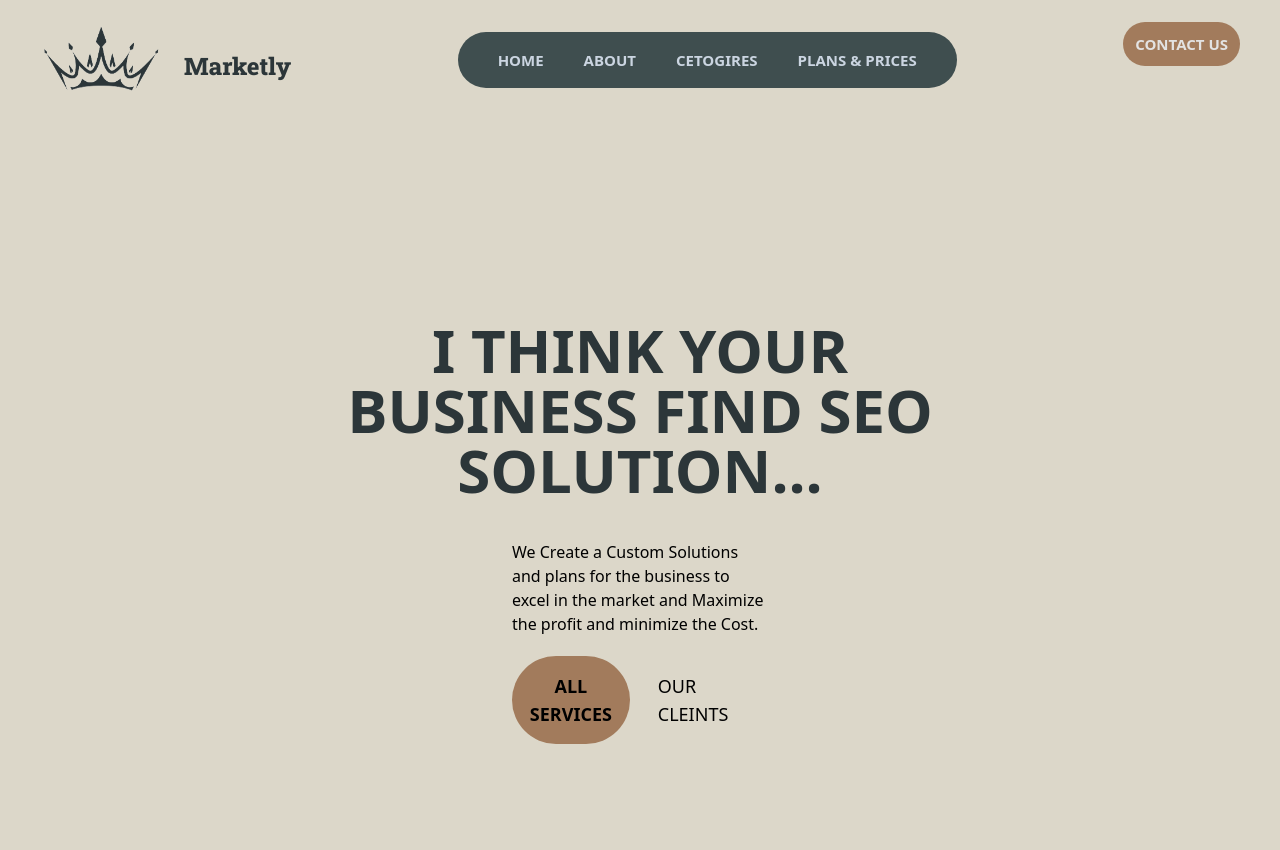
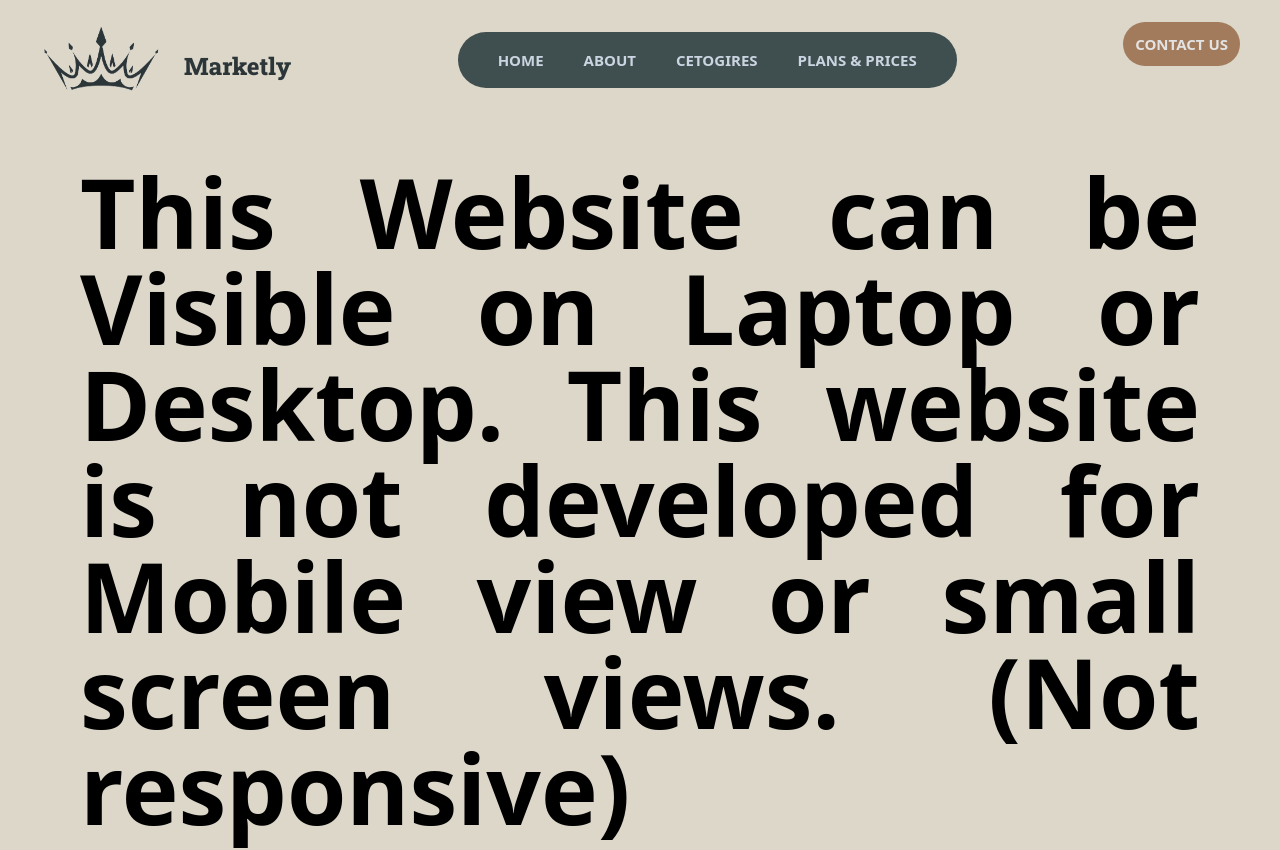
Before and after one commit to mohd-tahzeeb-khan/Marketly-website-Frontend, a Next.js app in the folder marketly/: page / in a window 1280 px wide. Shown: the top 850 px of the page. Built offline with nearby package versions, Linux system fonts and the light colour scheme.

Commit message:
final commit

```diff
--- a/marketly/src/app/layout.js
+++ b/marketly/src/app/layout.js
@@ -2,7 +2,6 @@ import localFont from "next/font/local";
 import "./globals.css";
 import Header from "./components/header";
 import Footer from "./components/footer";
-
 const geistSans = localFont({
   src: "./fonts/GeistVF.woff",
   variable: "--font-geist-sans",
@@ -20,6 +19,7 @@ export const metadata = {
 };
 
 export default function RootLayout({ children }) {
+
   return (
     <html lang="en">
       <body
--- a/marketly/src/app/page.js
+++ b/marketly/src/app/page.js
@@ -1,4 +1,5 @@
-import React from 'react'
+'use client'
+import React, {useState} from 'react'
 import Home from './sections/landing/home'
 import Card from './sections/cards/cards'
 import Contact from './sections/contact/contact'
@@ -6,6 +7,11 @@ import Stretergy from './sections/stretergy/stretergy'
 import Services from './sections/choose/choose'
 import Aboutus from './sections/about/about'
 const page = () => {
+  const [screenWidth, setscreenWidth] = useState(window.screen.width)
+  if(screenWidth<1500){
+    return(
+    <div className='h-[100vh] flex justify-center items-center font-bold text-8xl text-justify p-20'> This Website can be Visible on Laptop or Desktop. This website is not developed for Mobile view or small screen views. (Not responsive)</div>
+  )}else{
   return (
    <>
 
@@ -16,7 +22,7 @@ const page = () => {
    <Stretergy />
    <Contact />
    </>
-  )
+    )}
 }
 
 export default page
```
